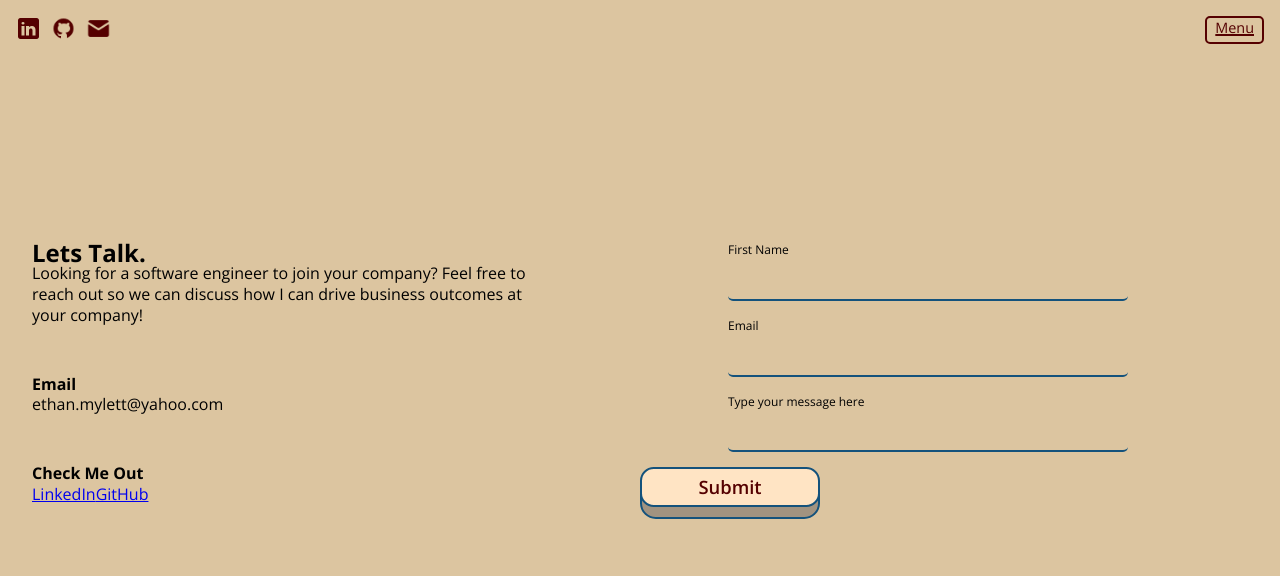
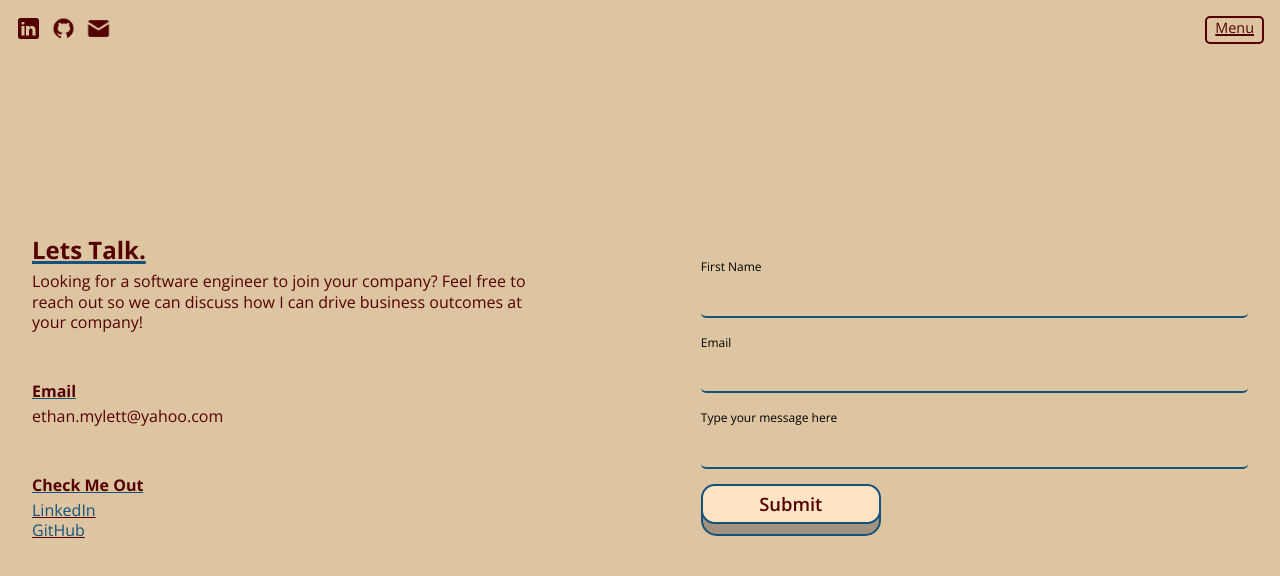
Before and after one commit to ethanm272/portfolio, a React (Vite) app: page /contact in a window 1280 px wide. Shown: the top 576 px of the page. Built offline with nearby package versions, Linux system fonts and the light colour scheme; no server answers.

Commit message:
corrections to about page styling

```diff
--- a/src/pages/contact/Contact.css
+++ b/src/pages/contact/Contact.css
@@ -2,22 +2,41 @@
   display: flex;
   flex-flow: row wrap;
   align-items: center;
-  gap: 5%;
+  justify-content: space-between;
   margin-top: 30vh;
+  padding: 0 2rem;
 }
 
 .text-container {
-  width: 45%;
+  width: 42.5%;
   display: flex;
   flex-flow: column nowrap;
   gap: 3rem;
-  padding: 0 2rem;
+  color: var(--maroon);
+}
+
+.contact-h2 {
+  margin-bottom: 10px;
+  text-decoration: underline var(--blue);
+  text-decoration-thickness: 3px;
+}
+
+.contact-h4 {
+  margin-bottom: 4px;
+  text-decoration: underline var(--blue);
+}
+
+.contact-link {
+  display: block;
+  color: var(--blue);
+  text-decoration-color: var(--maroon);
 }
 
 .contact-form {
   width: 45%;
   display: flex;
   flex-flow: column nowrap;
+  align-items: flex-start;
 }
 
 .form-input {
@@ -34,9 +53,9 @@
 .single-input-container {
   display: flex;
   flex-flow: column nowrap;
-  margin: 0 auto 15px auto;
+  margin-bottom: 15px;
   width: 100%;
-  max-width: 400px;
+  max-width: 700px;
 }
 
 .form-input:hover {
--- a/src/pages/contact/Contact.jsx
+++ b/src/pages/contact/Contact.jsx
@@ -9,7 +9,7 @@ export const Contact = () => {
       <div className="text-input-container">
         <div className="text-container">
           <section>
-            <h2>Lets Talk.</h2>
+            <h2 className="contact-h2">Lets Talk.</h2>
             <p>
               Looking for a software engineer to join your company? Feel free to
               reach out so we can discuss how I can drive business outcomes at
@@ -17,15 +17,16 @@ export const Contact = () => {
             </p>
           </section>
           <section>
-            <h4>Email</h4>
+            <h4 className="contact-h4">Email</h4>
             <p>ethan.mylett@yahoo.com</p>
           </section>
           <section>
-            <h4>Check Me Out</h4>
+            <h4 className="contact-h4">Check Me Out</h4>
             <a
               href="https://linkedin.com/in/mylett"
               target="_blank"
               rel="noopener noreferrer"
+              className="contact-link"
             >
               LinkedIn
             </a>
@@ -33,6 +34,7 @@ export const Contact = () => {
               href="https://github.com/ethanm272"
               target="_blank"
               rel="noopener noreferrer"
+              className="contact-link"
             >
               GitHub
             </a>
```
